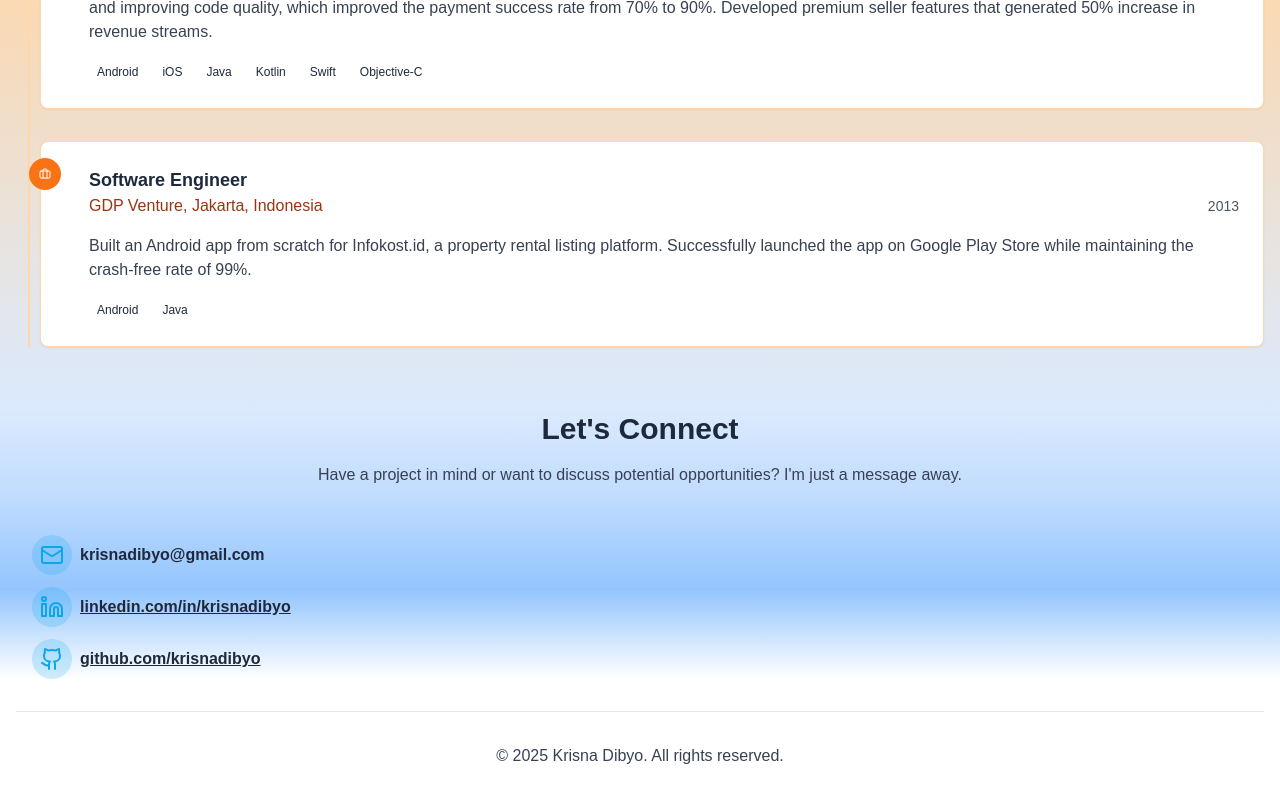
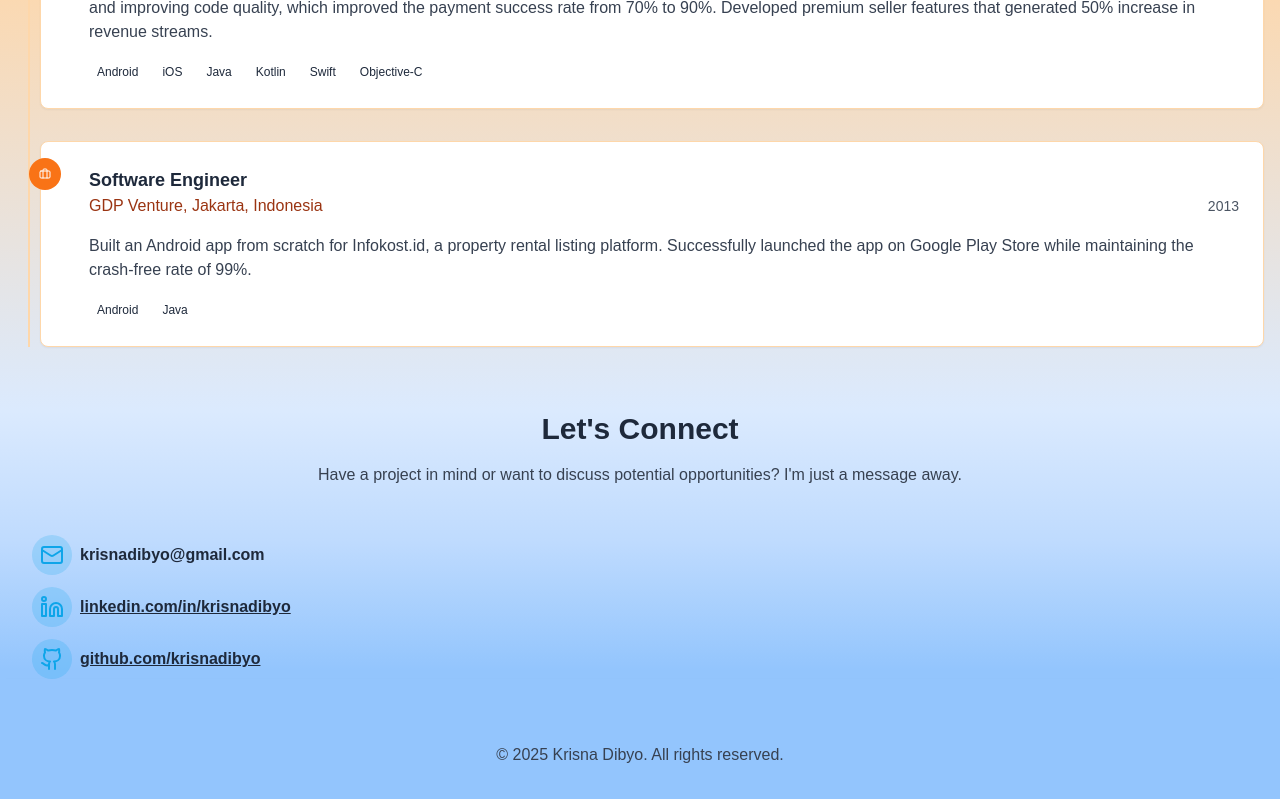
Before and after one commit to krisnadibyo/portofolio_web, a Next.js app: page / in a window 1280 px wide. Shown: the part 2893-3693 px from the top of the page. Built offline with nearby package versions, Linux system fonts and the light colour scheme.

Commit message:
adjust background

```diff
--- a/app/page.tsx
+++ b/app/page.tsx
@@ -67,14 +67,15 @@ export default function Home() {
         <div className="container mx-auto px-4">
           <Contact contact={contact} />
         </div>
+        <footer className="shadow-md">
+          <div className="container mx-auto px-4 py-8">
+            <Footer footerText={footerText} />
+          </div>
+      </footer>
       </section>
 
       {/* Footer */}
-      <footer className="bg-white shadow-md">
-        <div className="container mx-auto px-4 py-8">
-          <Footer footerText={footerText} />
-        </div>
-      </footer>
+
     </main>
   );
 }
--- a/components/contact.tsx
+++ b/components/contact.tsx
@@ -11,7 +11,7 @@ interface ContactProps {
 export function Contact({ contact }: { contact: ContactProps }) {
   return (
     <>
-        <div className="text-center mb-12">
+      <div className="text-center mb-12">
         <h2 className="text-3xl font-bold mb-4 text-textDark">
           {contact.title}
         </h2>
--- a/components/footer.tsx
+++ b/components/footer.tsx
@@ -2,7 +2,7 @@
 
 export function Footer({footerText}: {footerText: string}) {
   return (
-    <div className="border-t border-gray-200 pt-8 text-center text-gray-700">
+    <div className="pt-8 text-center text-gray-700">
       <p>{footerText}</p>
     </div>
   )
--- a/tailwind.config.ts
+++ b/tailwind.config.ts
@@ -71,7 +71,7 @@ export default {
         "experience-gradient":
           "linear-gradient(to bottom, #FFF7ED, #FFEDD5, #FED7AA, #DBEAFE)",
         "contact-gradient":
-          "linear-gradient(to bottom, #DBEAFE, #BFDBFE, #93C5FD, #FFFFFF)",
+          "linear-gradient(to bottom, #DBEAFE, #BFDBFE, #93C5FD, #93C5FD)",
       },
     },
   },
```
